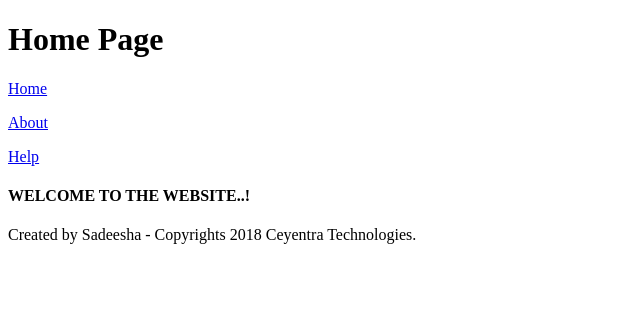
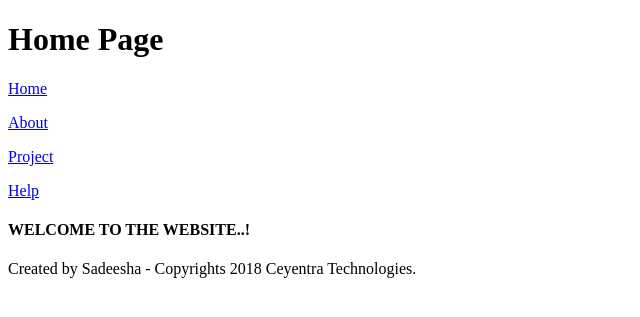
Before and after one commit to sadeesha-eranga/node-web-server, a Node server app: page / in a window 1280 px wide. Shown: the top 317 px of the page, without its empty margins (0-640 px from the left). Run offline with Node 20, Linux system fonts and the light colour scheme.

Commit message:
Add project page

```diff
--- a/server.js
+++ b/server.js
@@ -53,6 +53,12 @@ app.get('/help', (req, res) => {
     });
 })
 
+app.get('/project', (req, res) => {
+    res.render('project.hbs', {
+        pageTitle: 'This is my project..'
+    })
+});
+
 app.get('/bad', (req, res) => {
     res.send({
         errorMessage: 'Unable to load the content'
--- a/views/partials/header.hbs
+++ b/views/partials/header.hbs
@@ -2,5 +2,6 @@
     <h1>{{pageTitle}}</h1>
     <p><a href="/">Home</a></p>
     <p><a href="/about">About</a></p>
+    <p><a href="/Project">Project</a></p>
     <p><a href="/help">Help</a></p>
 </header>
```
Also changed, not shown: views/project.hbs (added, +13 -0 lines).
